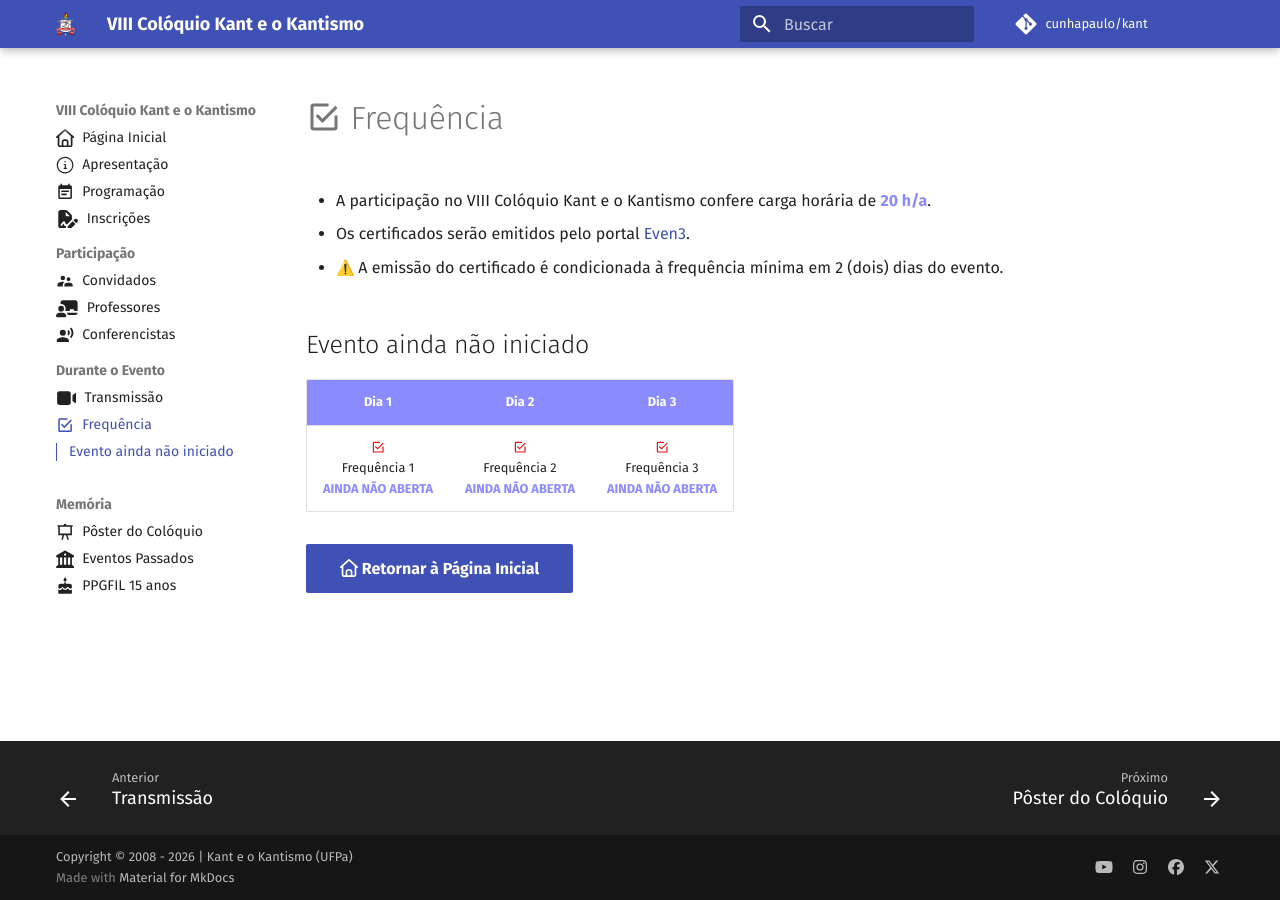
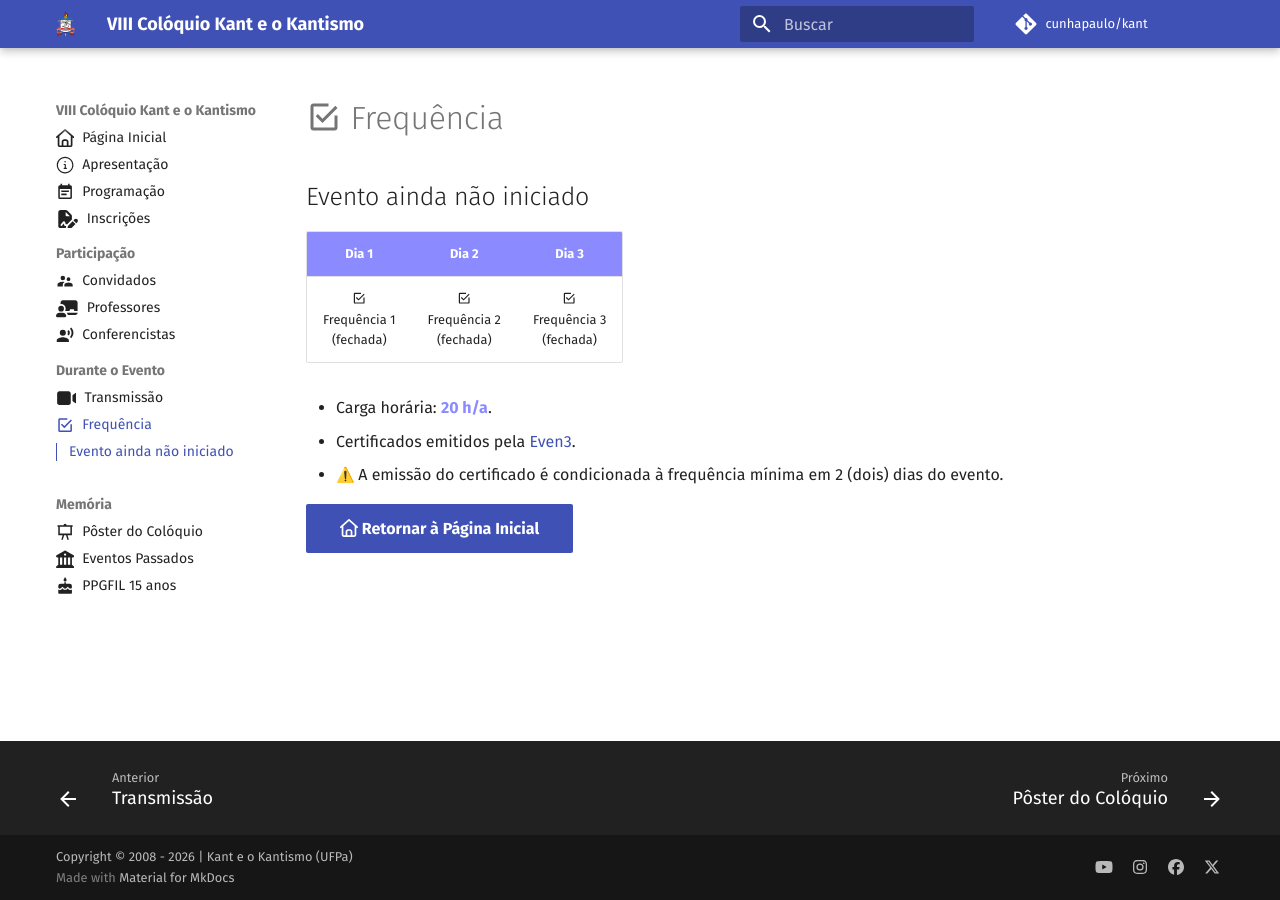
Before and after one commit to cunhapaulo/kant, an MkDocs documentation site: the page built from docs/frequencia.md, in a window 1280 px wide. Built offline with MkDocs 1.6.1 and Material for MkDocs 9.7.7, drawn with Linux system fonts in a browser that asks for light colours; emoji names are drawn with the system emoji font; comment, search, counter and statistics services are not loaded.

Commit message:
Versão Final

```diff
--- a/docs/frequencia.md
+++ b/docs/frequencia.md
@@ -4,38 +4,40 @@ icon: material/checkbox-marked-outline
 
 #  :material-checkbox-marked-outline: Frequência
 
-- A participação no VIII Colóquio Kant e o Kantismo confere carga horária de **20 h/a**.
-
-- Os certificados serão emitidos pelo portal [Even3](https://www.even3.com.br/viii-coloquio-kant-e-o-kantismo-historia-da-filosofia-alema-kant-wolff-e-schiller-768720).
-
-- :warning: A emissão do certificado é condicionada à frequência mínima em 2 (dois) dias do evento.
-
 ## Evento ainda não iniciado
-|                                           Dia 1                                            |                                           Dia 2                                            |                                           Dia 3                                            |
-| :----------------------------------------------------------------------------------------: | :----------------------------------------------------------------------------------------: | :----------------------------------------------------------------------------------------: |
-| :material-checkbox-marked-outline:{ .youtube } <br> Frequência 1 <br> **AINDA NÃO ABERTA** | :material-checkbox-marked-outline:{ .youtube } <br> Frequência 2 <br> **AINDA NÃO ABERTA** | :material-checkbox-marked-outline:{ .youtube } <br> Frequência 3 <br> **AINDA NÃO ABERTA** |
+|                                Dia 1                                |                                Dia 2                                |                                Dia 3                                |
+| :-----------------------------------------------------------------: | :-----------------------------------------------------------------: | :-----------------------------------------------------------------: |
+| :material-checkbox-marked-outline: <br> Frequência 1 <br> (fechada) | :material-checkbox-marked-outline: <br> Frequência 2 <br> (fechada) | :material-checkbox-marked-outline: <br> Frequência 3 <br> (fechada) |
 
 <!-- ## DIA 1
-|                                 Dia 1                                 |                                           Dia 2                                            |                                           Dia 3                                            |
-| :-------------------------------------------------------------------: | :----------------------------------------------------------------------------------------: | :----------------------------------------------------------------------------------------: |
-| :material-checkbox-marked-outline:{ .youtube } <br> Frequência 1 <br> | :material-checkbox-marked-outline:{ .youtube } <br> Frequência 2 <br> **AINDA NÃO ABERTA** | :material-checkbox-marked-outline:{ .youtube } <br> Frequência 3 <br> **AINDA NÃO ABERTA** |
+|                                                                    Dia 1                                                                    |                                Dia 2                                |                                Dia 3                                |
+| :-----------------------------------------------------------------------------------------------------------------------------------------: | :-----------------------------------------------------------------: | :-----------------------------------------------------------------: |
+| [:material-checkbox-marked-outline:{ .youtube } <br> Frequência 1 <br> **(ABERTA)**](https://forms.gle/xA7byvf1byVERLZv6){target="_blank" } | :material-checkbox-marked-outline: <br> Frequência 2 <br> (fechada) | :material-checkbox-marked-outline: <br> Frequência 3 <br> (fechada) |
+|                                                                                                                                             |                                                                     |                                                                     | -->
 
-## DIA 2
-|                                        Dia 1                                        |                                 Dia 2                                 |                                           Dia 3                                            |
-| :---------------------------------------------------------------------------------: | :-------------------------------------------------------------------: | :----------------------------------------------------------------------------------------: |
-| :material-checkbox-marked-outline:{ .youtube } <br> Frequência 1 <br> **ENCERRADA** | :material-checkbox-marked-outline:{ .youtube } <br> Frequência 2 <br> | :material-checkbox-marked-outline:{ .youtube } <br> Frequência 3 <br> **AINDA NÃO ABERTA** |
+<!-- ## DIA 2
+|                                 Dia 1                                 |                                                                 Dia 2                                                                  |                                Dia 3                                |
+| :-------------------------------------------------------------------: | :------------------------------------------------------------------------------------------------------------------------------------: | :-----------------------------------------------------------------: |
+| :material-checkbox-marked-outline: <br> Frequência 1 <br> (encerrada) | [:material-checkbox-marked-outline:{ .youtube } <br> Frequência 2 <br> **(ABERTA)**](https://forms.gle/p3pNxFPaMGUrgu3u6){target="_blank" } | :material-checkbox-marked-outline: <br> Frequência 3 <br> (fechada) |
+|                                                                       |                                                                                                                                        |                                                                     | -->
 
-## DIA 3
-|                                        Dia 1                                        |                                        Dia 2                                        |                                 Dia 3                                 |
-| :---------------------------------------------------------------------------------: | :---------------------------------------------------------------------------------: | :-------------------------------------------------------------------: |
-| :material-checkbox-marked-outline:{ .youtube } <br> Frequência 1 <br> **ENCERRADA** | :material-checkbox-marked-outline:{ .youtube } <br> Frequência 2 <br> **ENCERRADA** | :material-checkbox-marked-outline:{ .youtube } <br> Frequência 3 <br> |
+<!-- ## DIA 3
+|                                 Dia 1                                 |                                 Dia 2                                 |                                                                    Dia 3                                                                    |
+| :-------------------------------------------------------------------: | :-------------------------------------------------------------------: | :-----------------------------------------------------------------------------------------------------------------------------------------: |
+| :material-checkbox-marked-outline: <br> Frequência 1 <br> (encerrada) | :material-checkbox-marked-outline: <br> Frequência 2 <br> (encerrada) | [:material-checkbox-marked-outline:{ .youtube } <br> Frequência 3 <br> **(ABERTA)**](https://forms.gle/1r2EpPnYjZm6Wdbx8){target="_blank" } |
+|                                                                       |                                                                       |                                                                                                                                             | -->
 
-## Evento encerrado
-|                                          Dia 1                                           |                                          Dia 2                                           |                                          Dia 3                                           |
-| :--------------------------------------------------------------------------------------: | :--------------------------------------------------------------------------------------: | :--------------------------------------------------------------------------------------: |
-| :material-checkbox-marked-outline:{ .youtube } <br> Frequência 1 <br> **ENCERRADA** | :material-checkbox-marked-outline:{ .youtube } <br> Frequência 2 <br> **ENCERRADA** | :material-checkbox-marked-outline:{ .youtube } <br> Frequência 3 <br> **ENCERRADA** |
- -->
+<!-- ## Evento encerrado
+|                                 Dia 1                                 |                                 Dia 2                                 |                                 Dia 3                                 |
+| :-------------------------------------------------------------------: | :-------------------------------------------------------------------: | :-------------------------------------------------------------------: |
+| :material-checkbox-marked-outline: <br> Frequência 1 <br> (encerrada) | :material-checkbox-marked-outline: <br> Frequência 2 <br> (encerrada) | :material-checkbox-marked-outline: <br> Frequência 3 <br> (encerrada) |
+|                                                                       |                                                                       |                                                                       | -->
 
+
+
+- Carga horária: **20 h/a**. <br>
+- Certificados emitidos pela [Even3](https://www.even3.com.br/viii-coloquio-kant-e-o-kantismo-historia-da-filosofia-alema-kant-wolff-e-schiller-768720). <br>
+-  :warning: A emissão do certificado é condicionada à frequência mínima em 2 (dois) dias do evento.
 
 
 [ :fontawesome-regular-house: Retornar à Página Inicial](index.md){ .md-button .md-button--primary align="center"}
```
Also changed, not shown: docs/index.md (+1 -1 lines), docs/inscricao.md (+5 -5 lines), docs/transmissao.md (+7 -5 lines).
